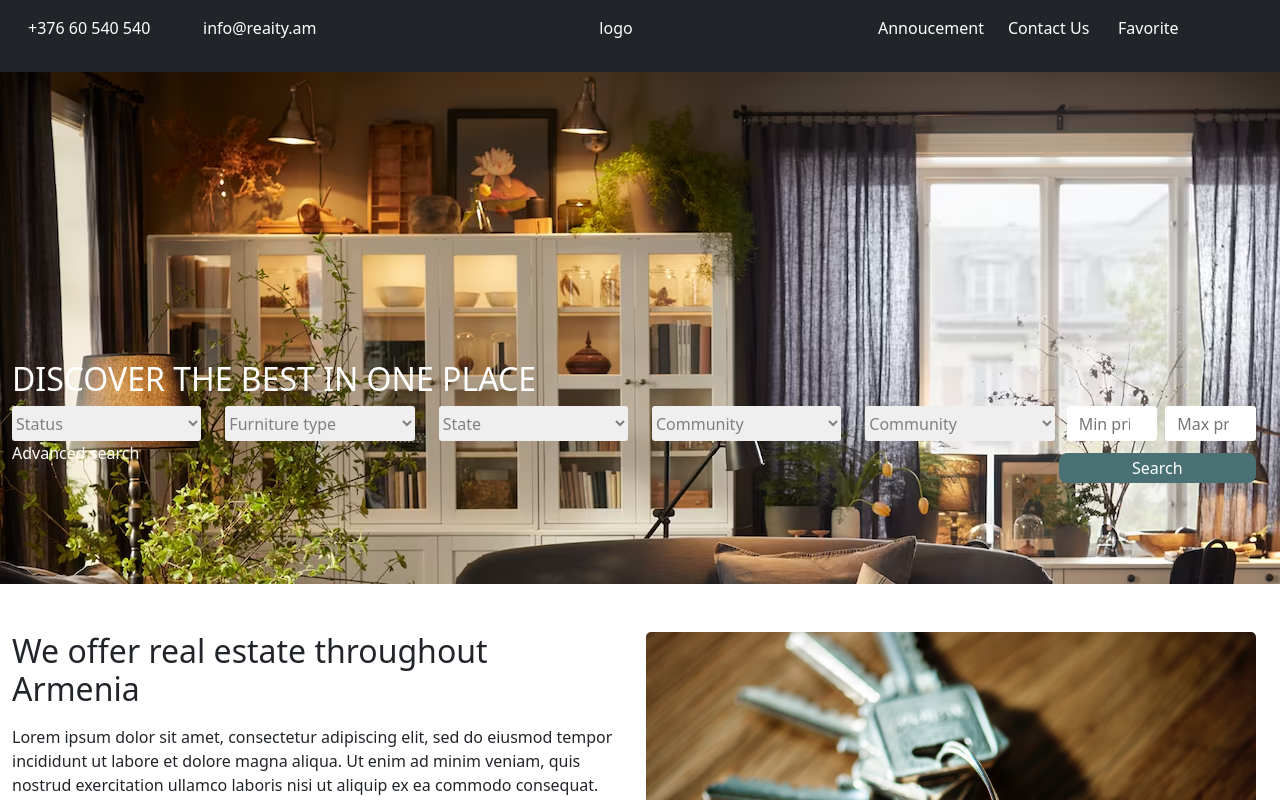
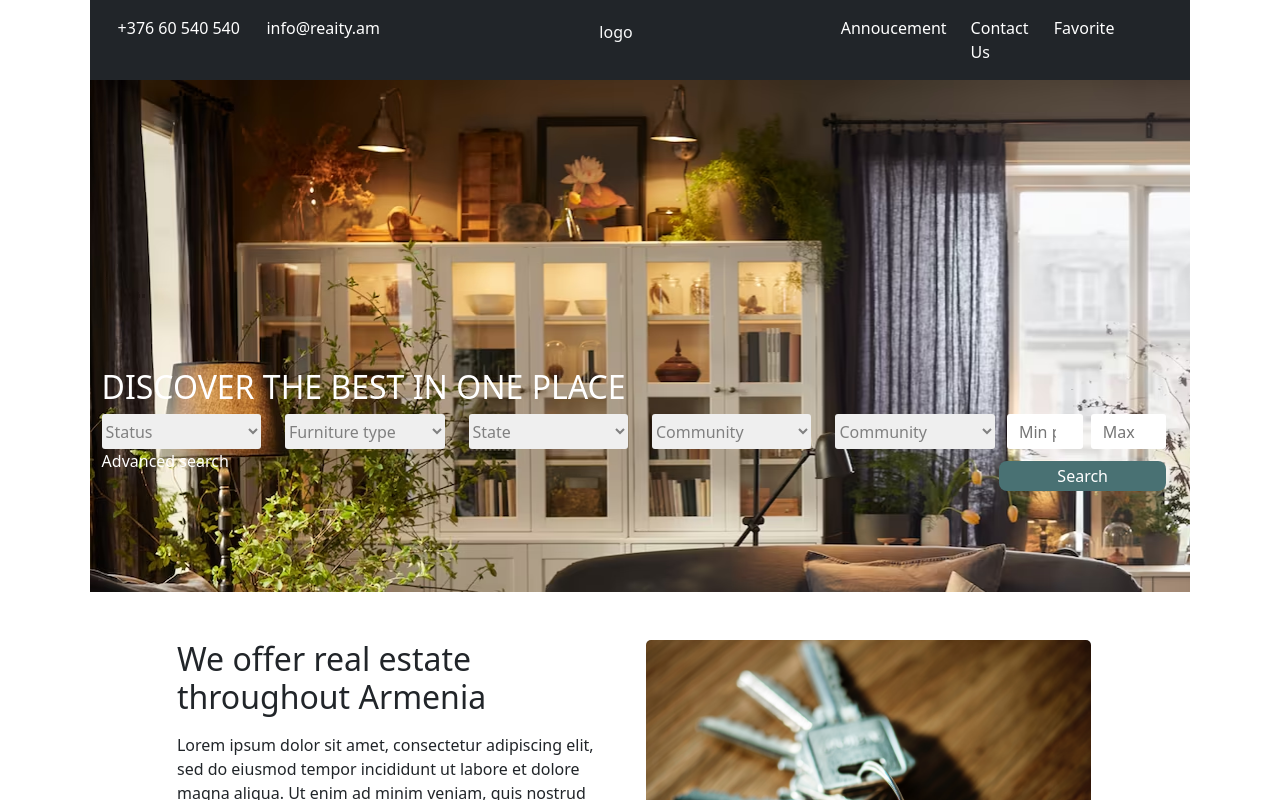
Before and after one commit to ma4taDev/silver, an Angular app: page / in a window 1280 px wide. Shown: the top 800 px of the page. Built offline with nearby package versions, Linux system fonts and the light colour scheme.

Commit message:
Fixing page padding

```diff
--- a/src/app/pages/landing/landing.component.scss
+++ b/src/app/pages/landing/landing.component.scss
@@ -39,3 +39,9 @@
   // margin-left: 2%;
   // margin-top: 2%;
 }
+
+.p-0 {
+  padding-right: 7% !important;
+  padding-left: 7% !important;
+
+}
```
